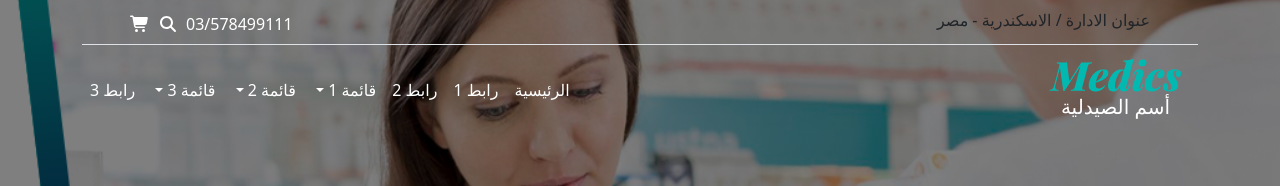
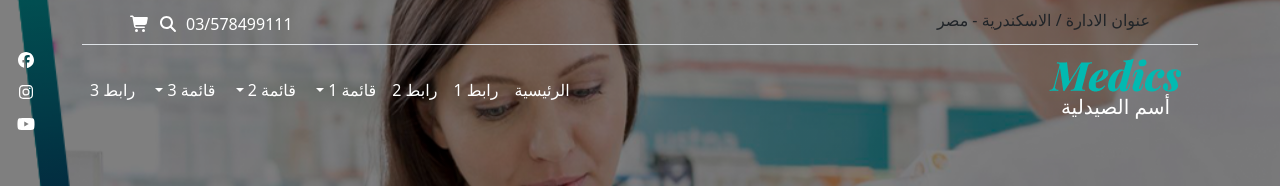
Before and after one commit to KhaledSwidan/ecommerceTemp, a plain HTML site: page index.html in a window 1280 px wide. Shown: the top 186 px of the page. Drawn offline with nearby package versions, Linux system fonts and the light colour scheme.

Commit message:
add social-icons

```diff
--- a/index.html
+++ b/index.html
@@ -14,7 +14,18 @@
 
     <body>
 
-        <header class="d-flex flex-column justify-content-between" style="height: 100vh;">
+        <header class="d-flex flex-column justify-content-between position-relative" style="height: 100vh;">
+            <div class="scial-icons position-absolute d-flex flex-column align-items-center start-0 ms-3 mt-5">
+                <a href="">
+                    <i class="fa-brands fa-facebook"></i>
+                </a>
+                <a class="py-2" href="">
+                    <i class="fa-brands fa-instagram"></i>
+                </a>
+                <a href="">
+                    <i class="fa-brands fa-youtube"></i>
+                </a>
+            </div>
             <div>
                 <div class="container">
                     <div
@@ -111,8 +122,8 @@
             <div class="container-fluid headCar">
                 <div id="carouselExampleFade" class="carousel slide carousel-fade" data-bs-ride="carousel">
                     <div class="carousel-indicators" style="margin: -.5rem 0 !important;">
-                        <button type="button" data-bs-target="#carouselExampleFade" data-bs-slide-to="0"
-                            class="active" aria-current="true" aria-label="Slide 1"></button>
+                        <button type="button" data-bs-target="#carouselExampleFade" data-bs-slide-to="0" class="active"
+                            aria-current="true" aria-label="Slide 1"></button>
                         <button type="button" data-bs-target="#carouselExampleFade" data-bs-slide-to="1"
                             aria-label="Slide 2"></button>
                         <button type="button" data-bs-target="#carouselExampleFade" data-bs-slide-to="2"
```
